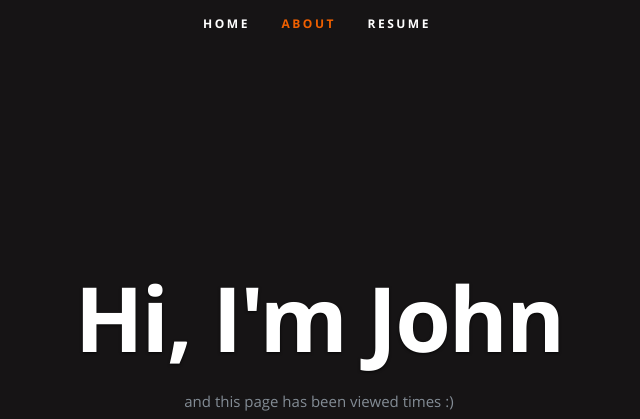
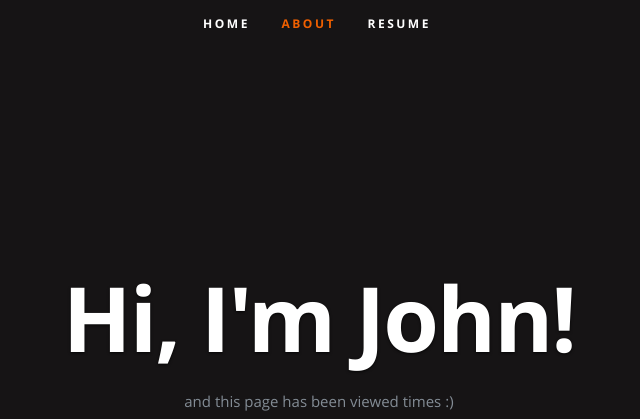
Before and after one commit to binellijj/azure-resume, a plain HTML site: page frontend/index.html in a window 1280 px wide. Shown: the top 419 px of the page, without its empty margins (323-963 px from the left). Drawn offline with nearby package versions, Linux system fonts and the light colour scheme; no server answers.

Commit message:
HTML Update

```diff
--- a/frontend/index.html
+++ b/frontend/index.html
@@ -54,7 +54,7 @@
 
       <div class="row banner">
          <div class="banner-text">
-            <h1 class="responsive-headline">Hi, I'm John</h1>
+            <h1 class="responsive-headline">Hi, I'm John!</h1>
 
             <p>and this page has been viewed <a id="counter"></a> times :) </p>
             <ul class="social">
```
